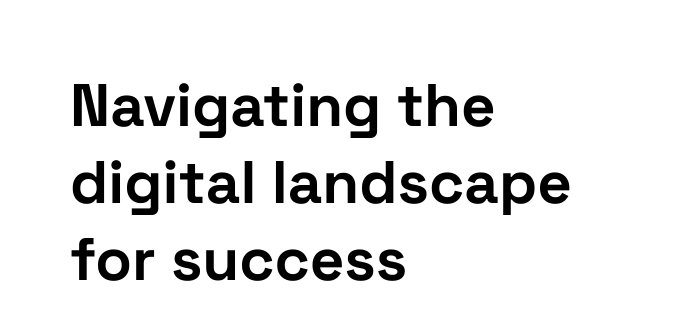
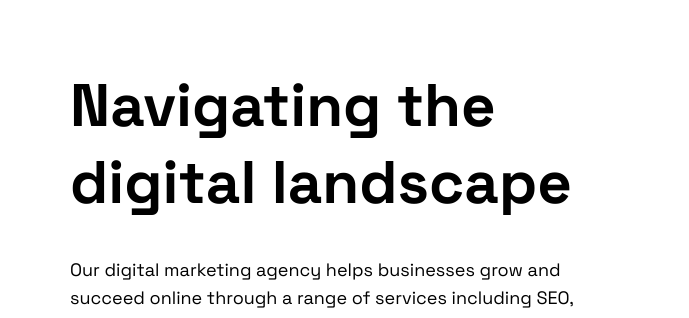
Before and after one commit to Omar-Yasser-Frontend/test-repo, a plain HTML site: page index.html in a window 1280 px wide. Shown: the part 91-409 px from the top of the page, 0-689 px from the left. Drawn offline with Linux system fonts and the light colour scheme; a web font is replaced by a local one.

Commit message:
updated heading of the page

```diff
--- a/index.html
+++ b/index.html
@@ -42,7 +42,7 @@
 
     <section class="hero-section section">
       <div class="container">
-        <h1>Navigating the digital landscape for success</h1>
+        <h1>Navigating the digital landscape</h1>
         <p>
           Our digital marketing agency helps businesses grow and succeed online
           through a range of services including SEO, PPC, social media
```
